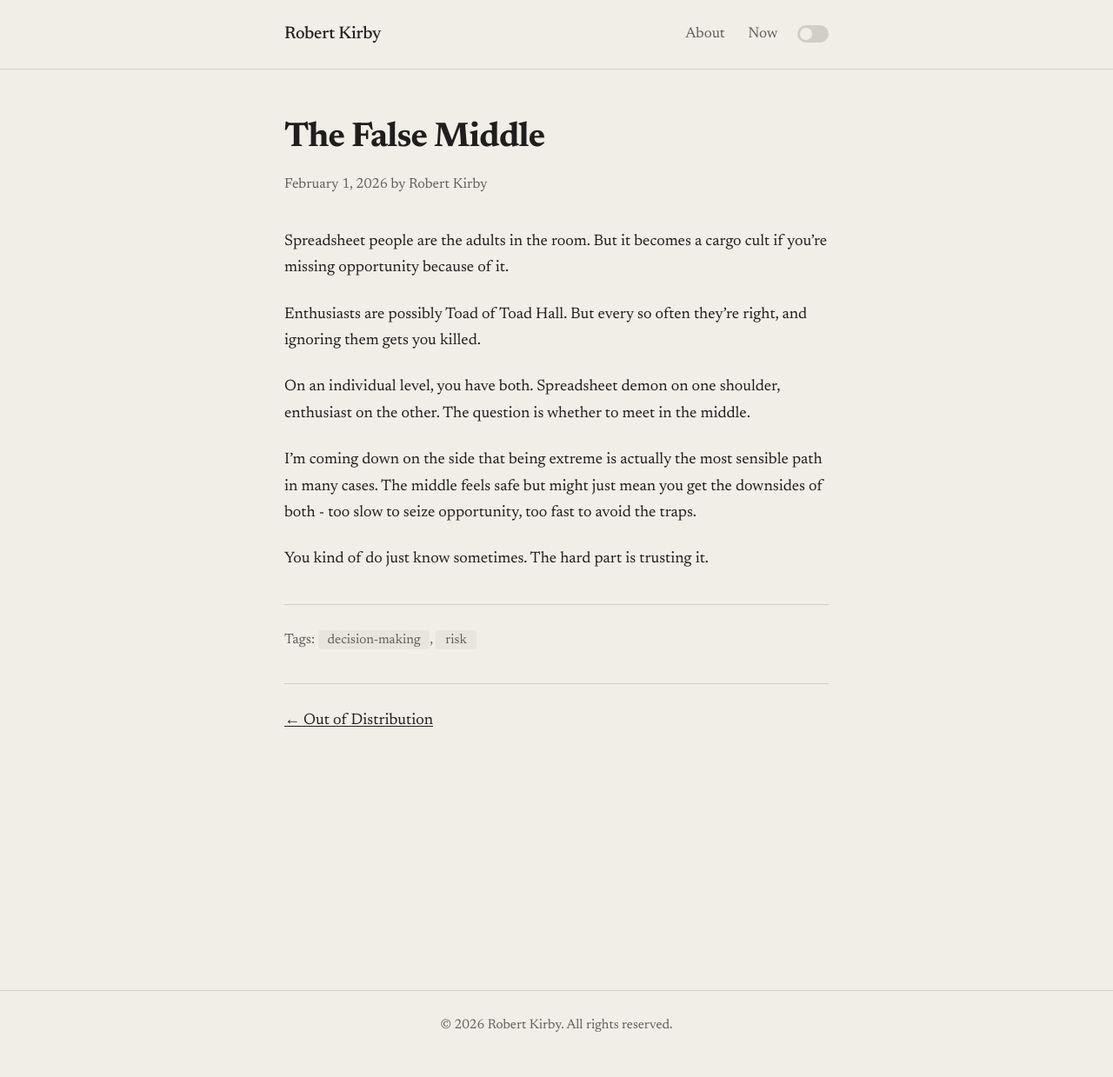
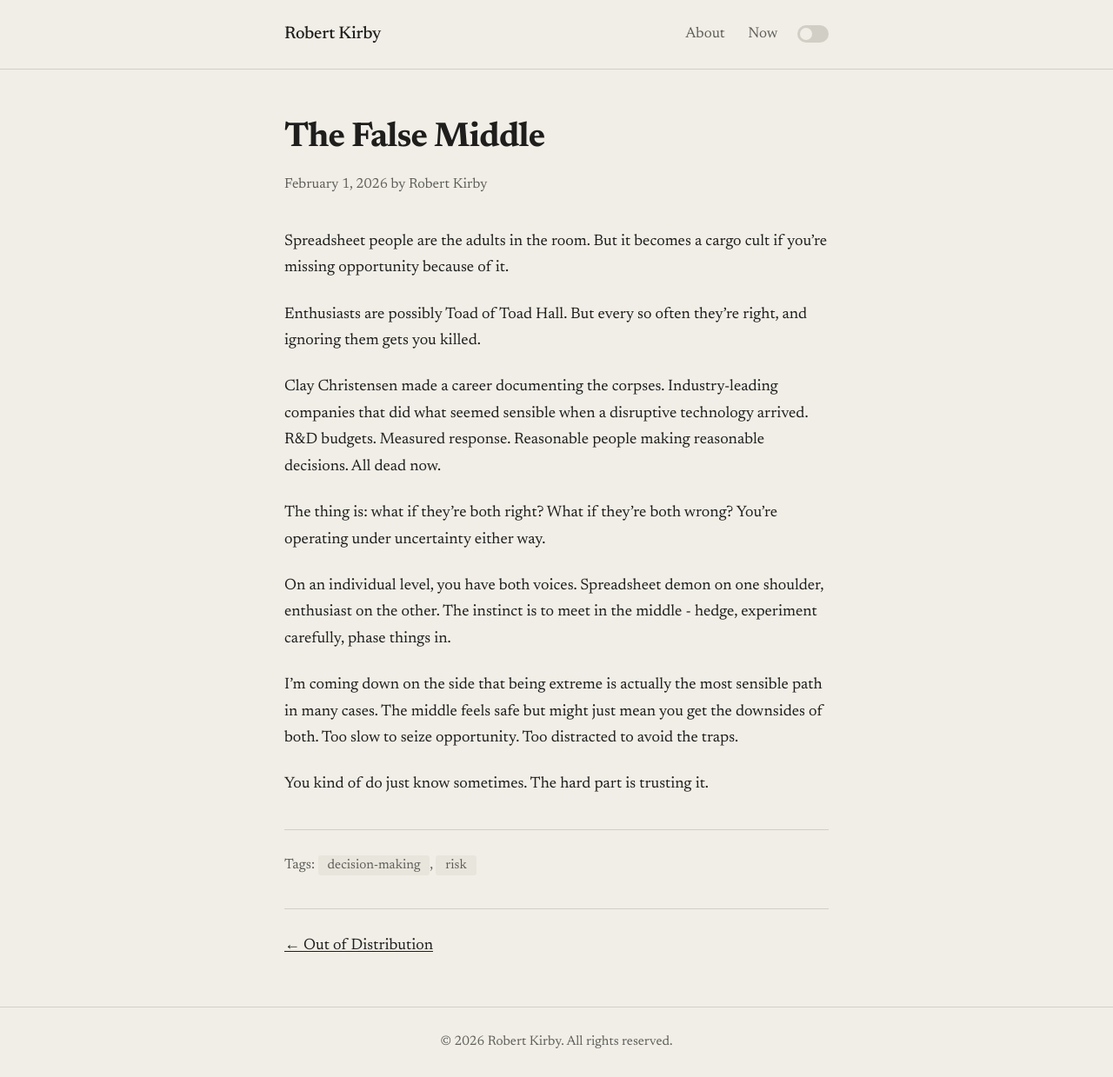
Before and after one commit to rob137/rob137.github.io, a Jekyll site: the page built from _posts/2026-02-01-the-false-middle.md, in a window 1280 px wide and 1239 px high. Shown: the whole window at 87% size. Built offline with Jekyll 4.4.1, drawn with Linux system fonts in a browser that asks for light colours.

Commit message:
Expand False Middle with Christensen corpses
Keep it tight - added the dead companies point and uncertainty framing.

Co-Authored-By: Claude Opus 4.5 <noreply@anthropic.com>

```diff
--- a/_posts/2026-02-01-the-false-middle.md
+++ b/_posts/2026-02-01-the-false-middle.md
@@ -10,8 +10,12 @@ Spreadsheet people are the adults in the room. But it becomes a cargo cult if yo
 
 Enthusiasts are possibly Toad of Toad Hall. But every so often they're right, and ignoring them gets you killed.
 
-On an individual level, you have both. Spreadsheet demon on one shoulder, enthusiast on the other. The question is whether to meet in the middle.
+Clay Christensen made a career documenting the corpses. Industry-leading companies that did what seemed sensible when a disruptive technology arrived. R&D budgets. Measured response. Reasonable people making reasonable decisions. All dead now.
 
-I'm coming down on the side that being extreme is actually the most sensible path in many cases. The middle feels safe but might just mean you get the downsides of both - too slow to seize opportunity, too fast to avoid the traps.
+The thing is: what if they're both right? What if they're both wrong? You're operating under uncertainty either way.
+
+On an individual level, you have both voices. Spreadsheet demon on one shoulder, enthusiast on the other. The instinct is to meet in the middle - hedge, experiment carefully, phase things in.
+
+I'm coming down on the side that being extreme is actually the most sensible path in many cases. The middle feels safe but might just mean you get the downsides of both. Too slow to seize opportunity. Too distracted to avoid the traps.
 
 You kind of do just know sometimes. The hard part is trusting it.
```
